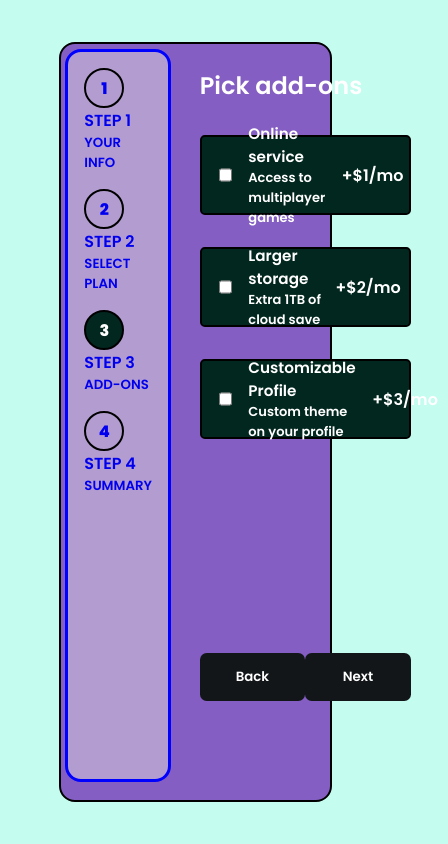
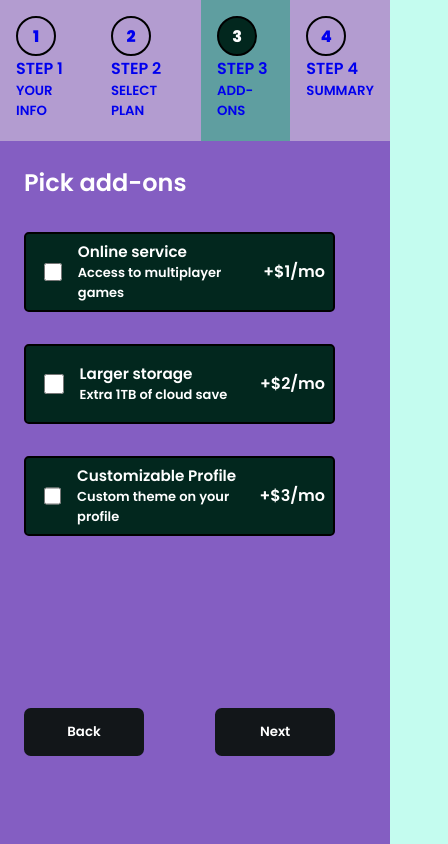
Before and after one commit to sagar56780/multistepapp, a React (Create React App) app: page /form3 in a window 390 px wide. Shown: the whole page, 448 px wide, since content can reach past the window. Built offline with nearby package versions, Linux system fonts and the light colour scheme.

Commit message:
responisve for mobile

```diff
--- a/src/components/Container.jsx
+++ b/src/components/Container.jsx
@@ -1,16 +1,43 @@
 
+import { useEffect, useState } from "react";
 import Sidebar from "./Sidebar";
 import { Outlet, useNavigate } from "react-router-dom";
 
 const Container = () => {
   let nav = useNavigate();
+  const [windowWidth, setWindowWidth] = useState(window.innerWidth);
+  const [showSidebar, setShowSidebar] = useState(window.innerWidth <= 500);
+
+  useEffect(() => {
+    const handleResize = () => {
+      setWindowWidth(window.innerWidth);
+    };
+
+    // Add event listener for window resize
+    window.addEventListener('resize', handleResize);
+
+    // Clean up the event listener on component unmount
+    return () => {
+      window.removeEventListener('resize', handleResize);
+    };
+  }, []);
+
+  useEffect(() => {
+    // Update showSidebar based on windowWidth
+    setShowSidebar(windowWidth >= 500);
+  }, [windowWidth]);
+
+
 
 
 
   return (
     <div className="container">
+      {!showSidebar&&<Sidebar count={nav}></Sidebar>}
       <section>
-        <Sidebar count={nav}></Sidebar>
+       {showSidebar&&<Sidebar count={nav}></Sidebar>
+
+        }
         <div className="info-container">
           <Outlet></Outlet>
         </div>
--- a/src/index.css
+++ b/src/index.css
@@ -275,3 +275,34 @@ li {
     font-size: small;
   }
 }
+@media only screen and (max-width:500px) {
+
+  #root{
+    height: 100vh;
+  }
+  .container{
+    display: flex;
+    flex-direction: column;
+    width: 100vw;
+    height: 100%;
+  }
+  section{
+    height: 100%;
+    width: 100%;
+    border: none;
+    border-radius: 0;
+  }
+  article{
+    margin: 0;
+    border-radius: 0;
+    border: none;
+    height: 20%;
+    width: 100%;
+    display: flex;
+
+  }
+
+
+
+
+}
```
Also changed, not shown: src/RandomForm.jsx (deleted).
